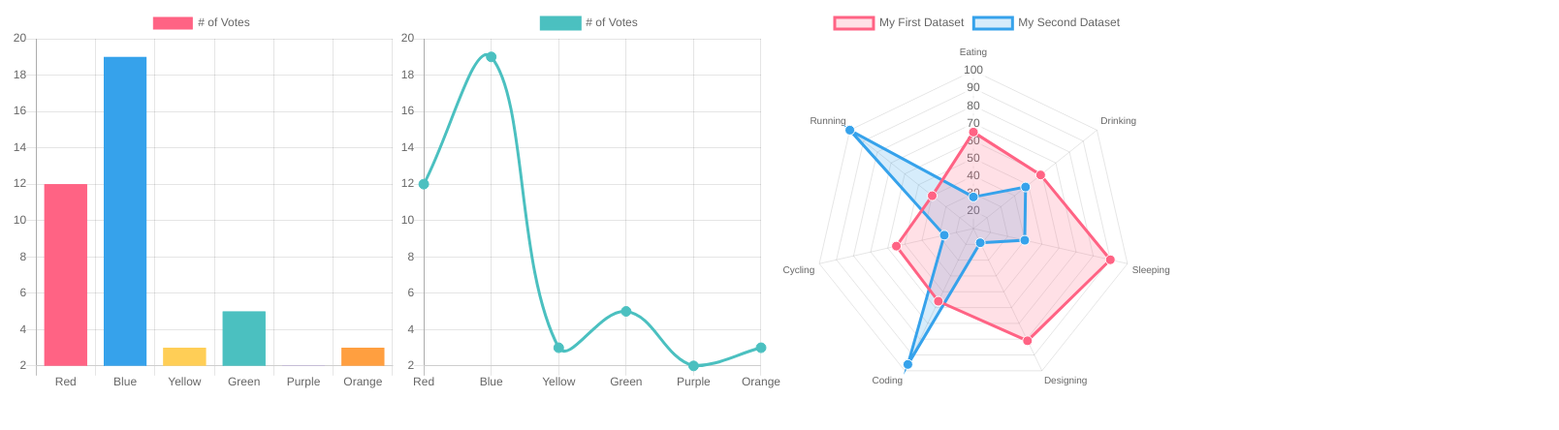
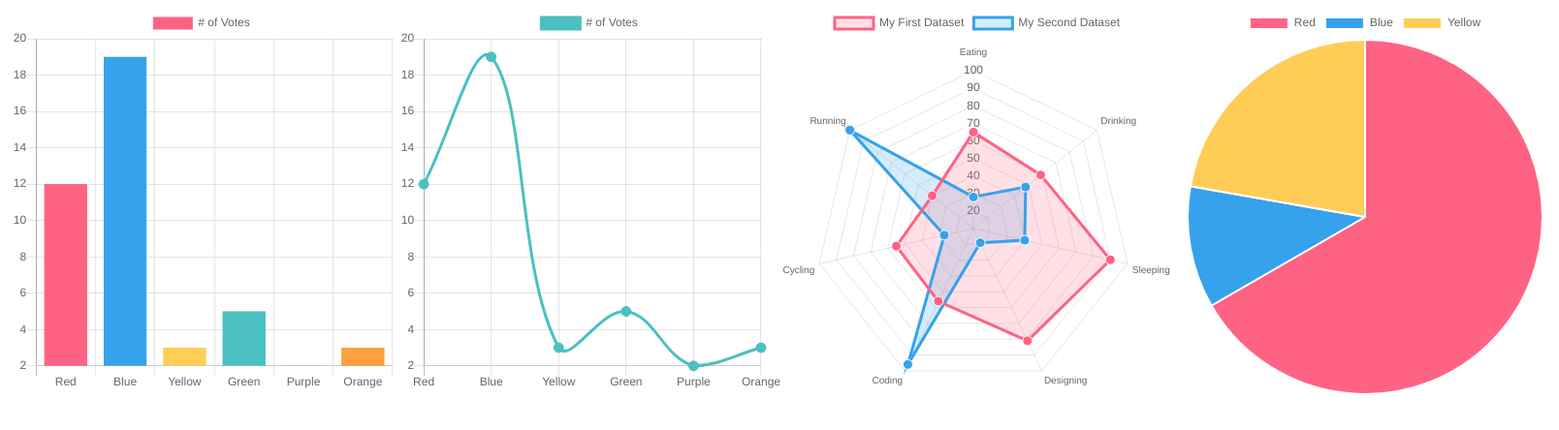
Before and after one commit to interisk-software/chartjs-plugin-selectdata, a website with bundled scripts: page sample/index.html in a window 1280 px wide. Shown: the whole page at 97% size, 1608 px wide, since content can reach past the window. Built offline with nearby package versions, Linux system fonts and the light colour scheme.

Commit message:
feat: added pie chart in the sample

```diff
--- a/sample/index.html
+++ b/sample/index.html
@@ -24,6 +24,9 @@
 <div class="chart">
     <canvas id="radarChart" width="400" height="400"></canvas>
 </div>
+<div class="chart">
+    <canvas id="pieChart" width="400" height="400"></canvas>
+</div>
 <script src="../dist/@interisk-software/chartjs-plugin-selectdata.min.js"></script>
 <script src="script.js"></script>
 </body>
--- a/sample/script.js
+++ b/sample/script.js
@@ -35,11 +35,9 @@ let barChart = new Chart(ctxBarChart, {
     plugins: {
       selectdata: {
         onSelection: function(dataSelection) {
-          console.log(dataSelection);
 
         },
         onSelectionClear: function(dataSelection) {
-          console.log(dataSelection);
         },
       },
     },
@@ -71,11 +69,9 @@ let lineChart = new Chart(ctxLineChart, {
     plugins: {
       selectdata: {
         onSelection: function(dataSelection) {
-          console.log(dataSelection);
 
         },
         onSelectionClear: function(dataSelection) {
-          console.log(dataSelection);
         },
       },
     },
@@ -130,11 +126,9 @@ let radarChart = new Chart(ctxRadarChart, {
     plugins: {
       selectdata: {
         onSelection: function(dataSelection) {
-          console.log(dataSelection);
 
         },
         onSelectionClear: function(dataSelection) {
-          console.log(dataSelection);
         },
       },
     },
@@ -145,3 +139,43 @@ let radarChart = new Chart(ctxRadarChart, {
     }
   }
 });
+
+let ctxPieChart = document.getElementById('pieChart').getContext('2d');
+let pieChart = new Chart(ctxPieChart, {
+  type: 'pie',
+  data: {
+    labels: [
+      'Red',
+      'Blue',
+      'Yellow'
+    ],
+    datasets: [
+      {
+        label: 'My First Dataset',
+        data: [300, 50, 100],
+        backgroundColor: [
+          'rgb(255, 99, 132)',
+          'rgb(54, 162, 235)',
+          'rgb(255, 205, 86)'
+        ],
+        hoverOffset: 4
+      }
+    ]
+  },
+  options: {
+    plugins: {
+      selectdata: {
+        onSelection: function(dataSelection) {
+
+        },
+        onSelectionClear: function(dataSelection) {
+        },
+      },
+    },
+    scales: {
+      y: {
+        beginAtZero: true
+      }
+    }
+  }
+});
```
